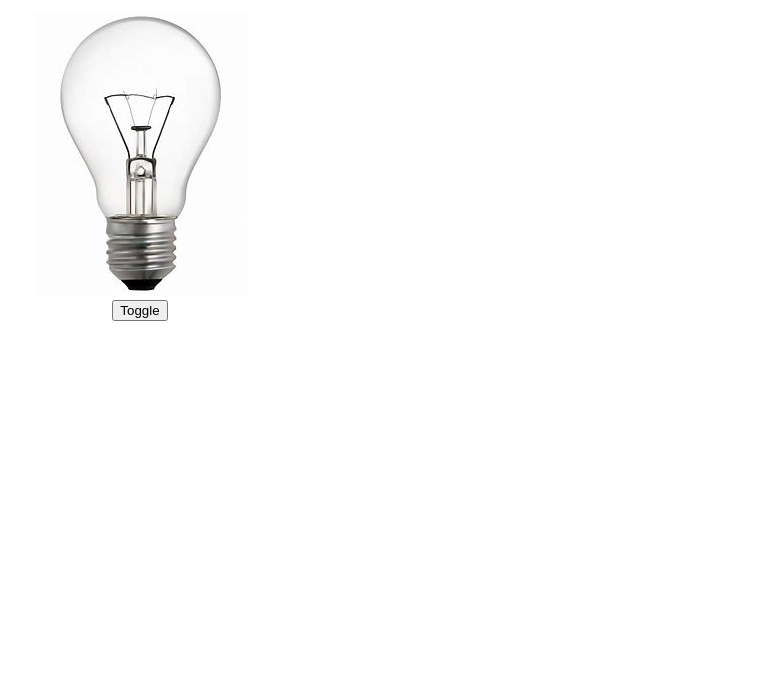
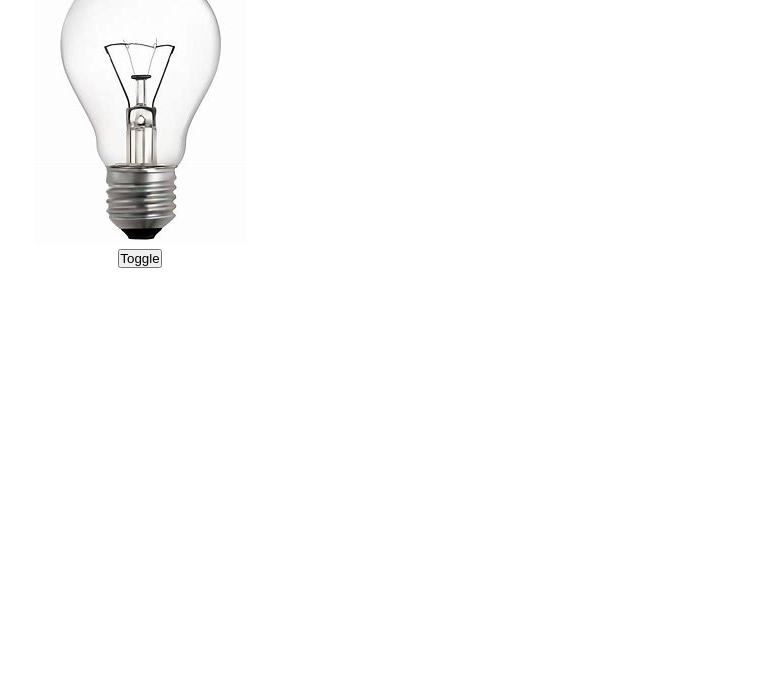
Before and after one commit to zannatulpinky/learning-gitHub, a plain HTML site: page index.html in a window 1280 px wide. Shown: the part 111-800 px from the top of the page, without its empty margins (500-1280 px from the left). Drawn offline with Linux system fonts and the light colour scheme.

Commit message:
my first commit

```diff
--- a/script.js
+++ b/script.js
@@ -3,7 +3,6 @@
 var myLight = document.getElementById("light");
 const toggleBtn = document.getElementById('toggle');
 var changeSentence = document.getElementsByTagName("h1")[0];
-
 let lightState = 'off';
 
 // function myFunction1() {
--- a/style.css
+++ b/style.css
@@ -1,10 +1,10 @@
-*, *::before, *::after* {
+*{
     margin: 0px;
     padding: 0px;
 }
 
 body{
-    background-color: rgb(255, 255, 255);
+    background-color: hsl(0, 0%, 100%);
 }
 
 h1{
@@ -34,15 +34,3 @@ padding-top: 100px;
    display: block;
    margin-top: 2px;
 } */
-/* #btn2 {
-    position: relative;
-}
-#btn2::after{
-    content: '';
-    top: 50px;
-    right: 100px;
-    position: absolute;
-    height: 40px;
-    width: 40px;
-    background: #e3e3e3;
-} */
```
